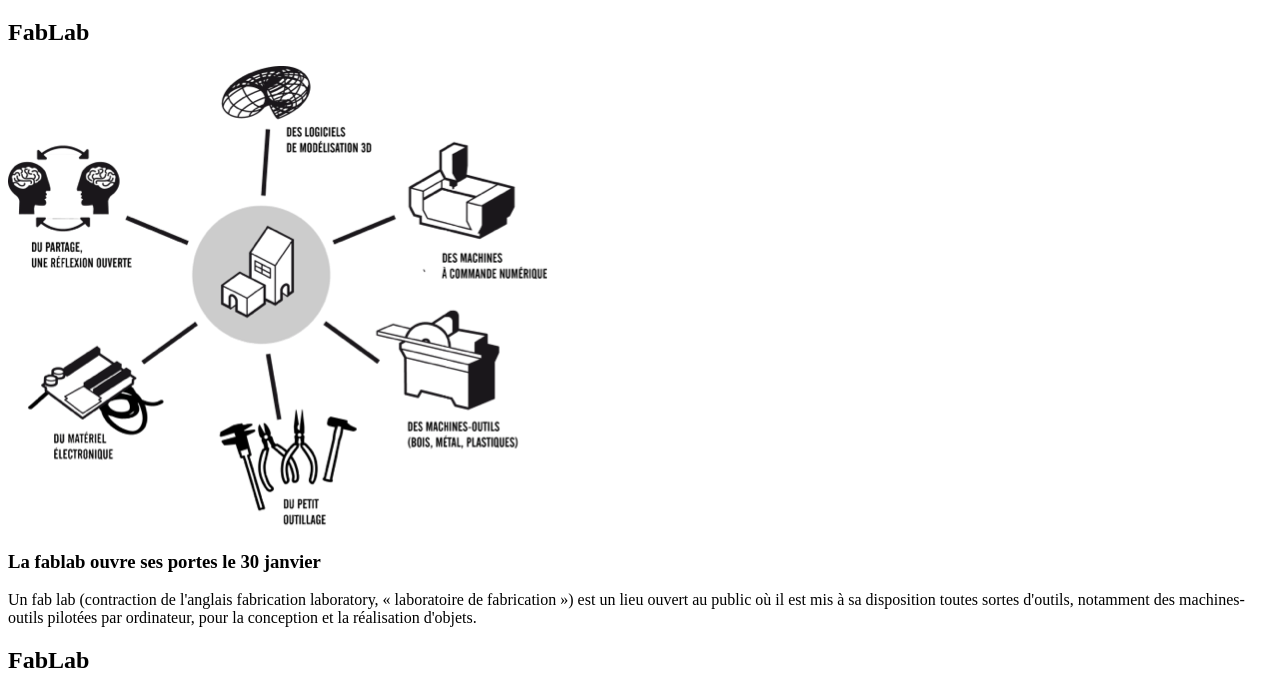
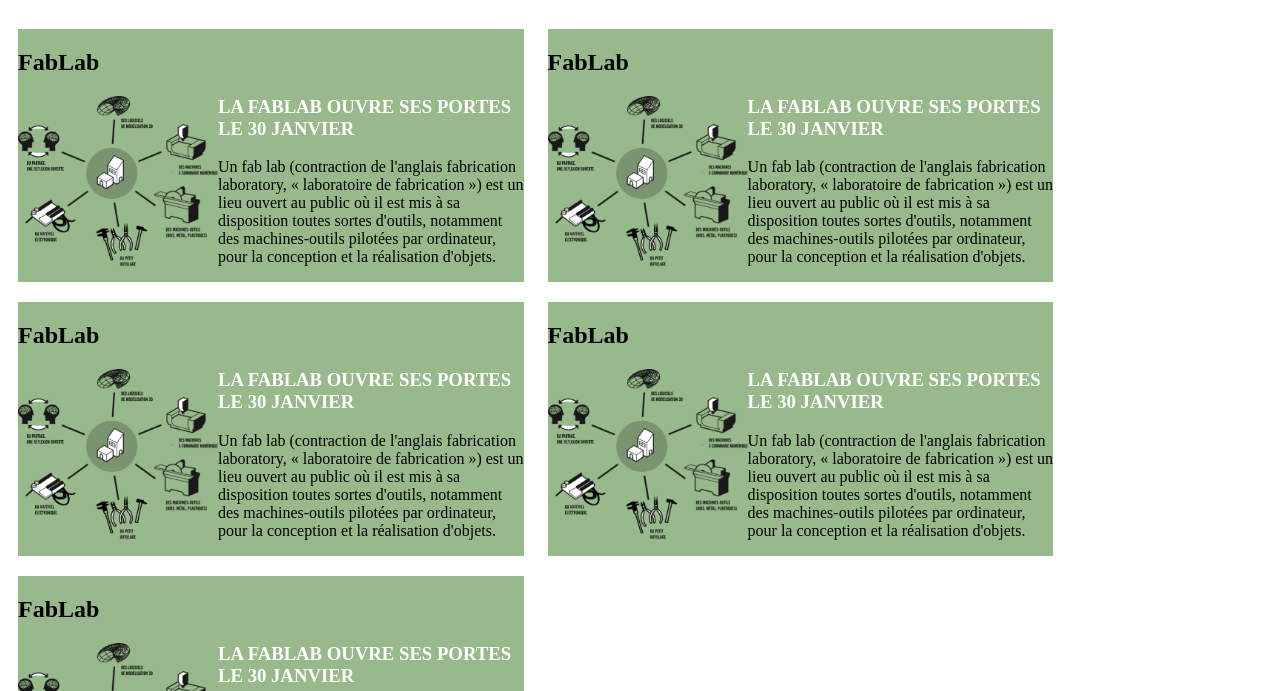
Before and after one commit to simplon-patrick-b/exocss, a plain HTML site: page selecteur.html in a window 1280 px wide. Shown: the part 61-752 px from the top of the page. Drawn offline with Linux system fonts and the light colour scheme.

Commit message:
3rd commit

```diff
--- a/assets/css/selecteur.css
+++ b/assets/css/selecteur.css
@@ -1 +1,27 @@
-.master{}
+.master {
+
+}
+.master div {
+  border: 2px;
+  display: inline-block;
+  background-color: #98B98B;
+  width: 40%;
+  margin: 10px;
+}
+
+h2 {
+}
+
+h3 {
+  color: white;
+  text-transform: uppercase;
+}
+
+p {
+}
+
+.master img {
+  width: 200px;
+  position: relative;
+  float: left;
+}
```
Also changed, not shown: assets/images/pion.png (added).
